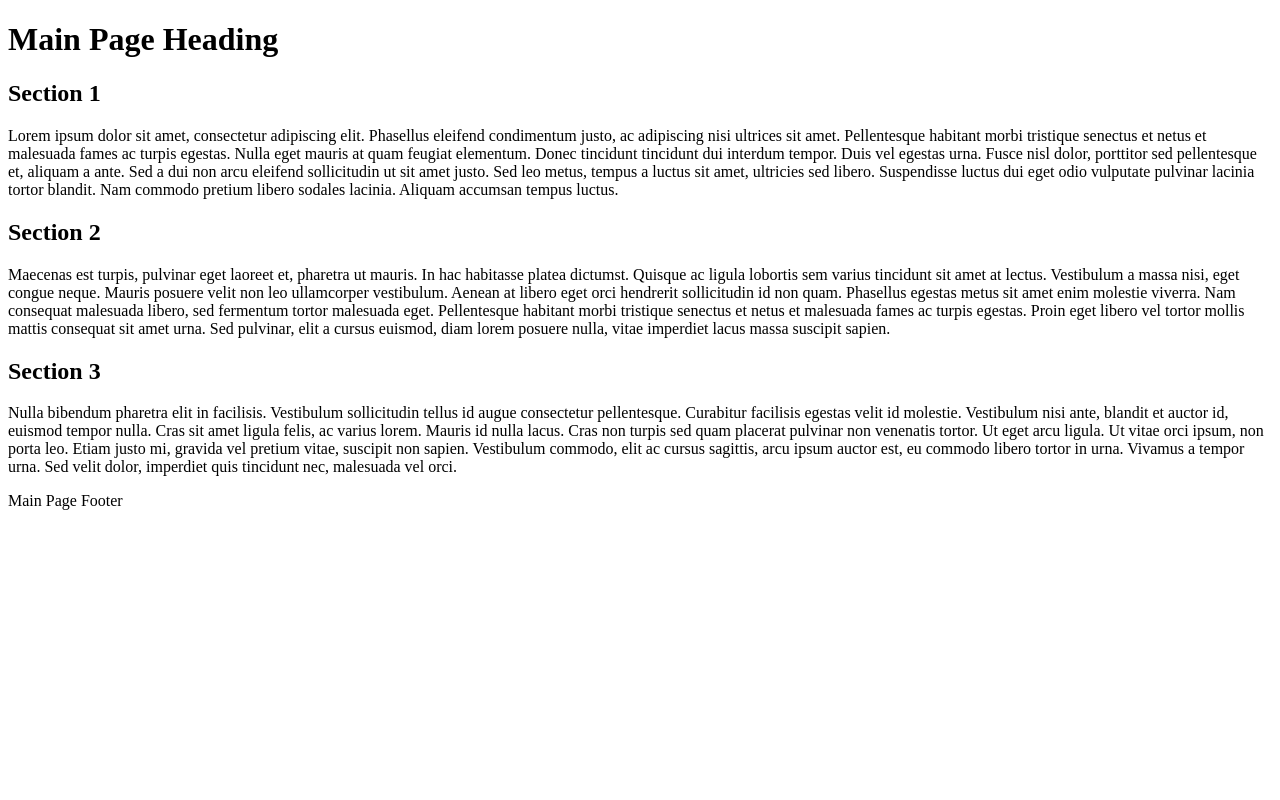
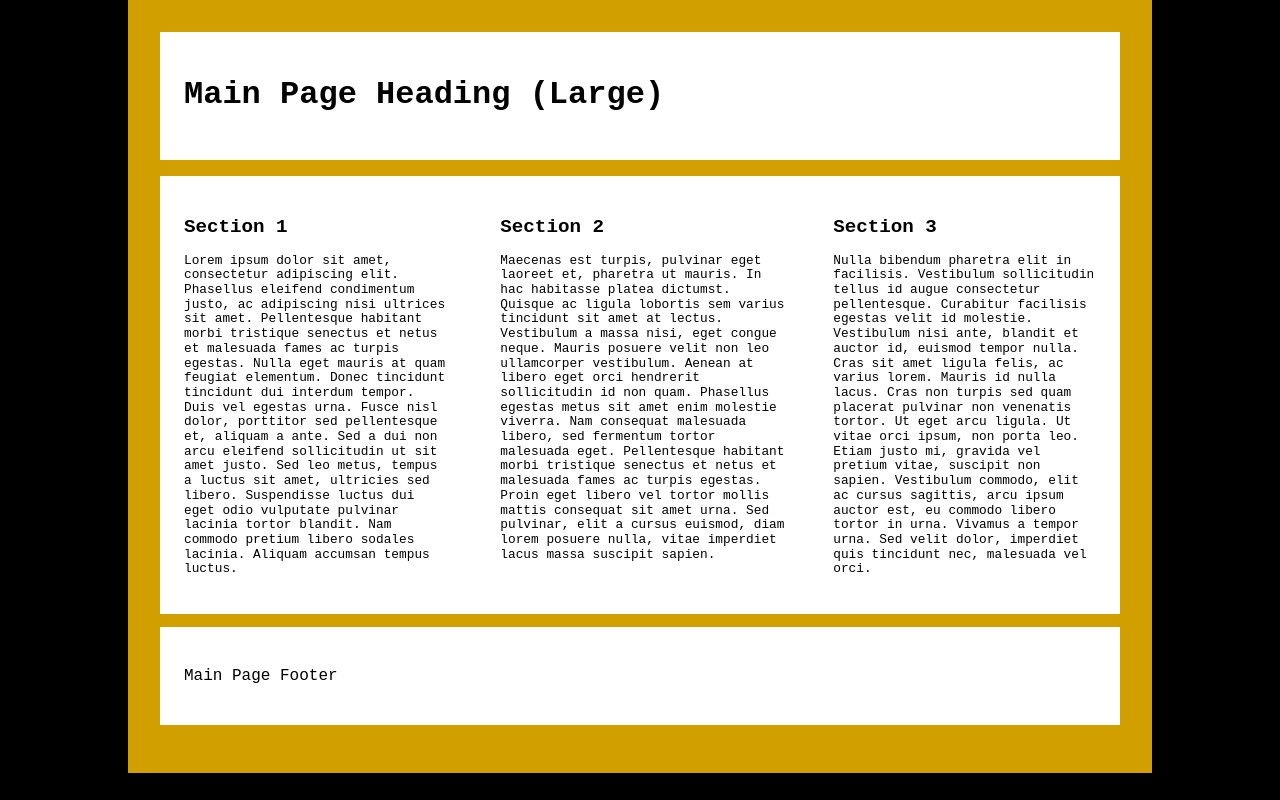
Before and after one commit to ZechsVariety/HTML-CSS-JS-Fundamentals, a PHP site: page / in a window 1280 px wide. Run offline with PHP 8.4, Linux system fonts and the light colour scheme.

Commit message:
lesson 13
aaaaahhh my brain

```diff
--- a/lesson-13/css/style.css
+++ b/lesson-13/css/style.css
@@ -1,8 +1,17 @@
 @charset "utf-8";
+
+html {
+	box-sizing: border-box;
+}
+*, *::before, *::after {
+	box-sizing: inherit; /*everything inherits border box box sizing (ie: 50% will be 50% of the box rather than the content*/
+}
+
 /* Basic layout styles */
 body {
 	background: black;
 	font-size: 100%;
+	font-family: 'Courier New', Courier, monospace;
 }
 #container {
 	background: #ccc;
@@ -21,28 +30,62 @@ main {
 }
 
 
-/* STEP 4: Add styles to visually communicate that this is a small screen - use the ::after psuedoelement and the content property to add some text after the H1 */
+/* DONE 4: Add styles to visually communicate that this is a small screen - use the ::after psuedoelement and the content property to add some text after the H1 */
+h1::after { /* adds small to h1's text at the end */
+	content: " (Small)";
+}
+/* Smartphone/small screen styles */
+/* DONE 5: Edit the above CSS to set the background color of the #container to lightblue */
+#container {
+	background-color: #70f3ff;
+}
 
-/* Smartphone/small screen styles */
+/* DONE 6a: Add a media query to target medium window sizes (tablets) that are a minimum of 481px */
+@media screen and (min-width: 481px) { /*show media queries helps visualize this when using inspect element */
+	/* Tablets/medium screen styles */
+	h1::after {
+		content: " (Medium)";
+	}
+	#container {
+		background-color: blueviolet;
+	}
+	main {
+		flex-direction: row;
+		flex-wrap: wrap;
+		font-size: 0.8em;
+	}
+	/* The first SECTION element inside the MAIN should stretch all the way across the page layout container */
+	main section:nth-of-type(1) { /*first element of type section in main*/
+		flex-basis: 100%;
+	}
+	/* The second and third SECTION elements should sit side-by-side - remember the box model when setting the width with flex-basis */
+	main section:nth-of-type(2),
+	main section:nth-of-type(3) {
+		flex-basis: 50%;
+	}
+}
 
-/* STEP 5: Edit the above CSS to set the background color of the #container to lightblue */
+/* DONE 6b: Edit the above CSS to set the background color of #container to orange and arrange the page in 2-column layout with the first section on top of the second and third sections (using flexbox) */
 
-/* STEP 6a: Add a media query to target medium window sizes (tablets) that are a minimum of 481px */
+/* DONE 7a: Add another media query to target only screens 1025px or larger (notebooks and desktops)*/
+@media screen and (min-width: 1025px), (orientation: landscape) { /*comma is or*/
+	/* Desktops/large screen styles */
+	h1::after {
+		content: " (Large)";
+	}
+	#container {
+		background-color: rgb(209, 160, 0);
+	}
+	main {
+		flex-wrap: nowrap;
+	}
+	main section:nth-of-type(n) { /*you need to be MORE or the same specific*/
+		flex-basis: auto;
+	}
+}
 
-	/* Tablets/medium screen styles */
+/* DONE 7b: Edit the above CSS to set the background color of #container to olive and arrange the page in a 3-column layout (using flexbox) */
 
-	/* The first SECTION element inside the MAIN should stretch all the way across the page layout container */
+/* DONE 8: Add an OR conditional (,) to the above media query that applies the above CSS if the device is being held in landscape orientation, rather than portrait */
 
-	/* The second and third SECTION elements should sit side-by-side - remember the box model when setting the width with flex-basis */
-
-/* STEP 6b: Edit the above CSS to set the background color of #container to orange and arrange the page in 2-column layout with the first section on top of the second and third sections (using flexbox) */
-
-/* STEP 7a: Add another media query to target only screens 1025px or larger (notebooks and desktops)*/
-
-	/* Desktops/large screen styles */
-
-/* STEP 7b: Edit the above CSS to set the background color of #container to olive and arrange the page in a 3-column layout (using flexbox) */
-
-/* STEP 8: Add an OR conditional (,) to the above media query that applies the above CSS if the device is being held in landscape orientation, rather than portrait */
-
-/* STEP 9: Try the orientation switch using the browser developer tools to watch 'orientation: landscape' in action, then go back to the file 'index.html' for STEP 10
+/* DONE 9: Try the orientation switch using the browser developer tools to watch 'orientation: landscape' in action, then go back to the file 'index.html' for STEP 10*/
--- a/lesson-13/index.html
+++ b/lesson-13/index.html
@@ -3,13 +3,14 @@
 	<head>
 		<meta charset="UTF-8" />
 		<title>Resolution Dependent Layout</title>
-<!-- STEP 1: Normalize CSS so all styles start from scratch -->
-
-<!-- STEP 2: Reset the zoom and set the device width to equal the width -->
-
-<!-- STEP 3: Add the main stylesheet with a link element, including a media attribute for screen, then proceed to the file 'css/style.css' for STEP 4 -->
-
-<!-- STEP 10: Add another link element to attach a CSS file for print use only -->
+<!-- DONE 1: Normalize CSS so all styles start from scratch -->
+		<link href="css/normalize.css" rel="stylesheet" />
+<!-- DONE 2: Reset the zoom and set the device width to equal the width -->
+		<meta name="viewport" content="width=device-width, initial-scale=1.0" /> <!--fixes rendering problems when zooming on phones and stuff-->
+<!-- DONE 3: Add the main stylesheet with a link element, including a media attribute for screen, then proceed to the file 'css/style.css' for STEP 4 -->
+		<link href="css/style.css" rel="stylesheet" /> <!--applied after normalize.css-->
+<!-- DONE 10: Add another link element to attach a CSS file for print use only -->
+		<link href="css/print.css" rel="print" /> <!--if you do ctrl p to print, itll look good for printing like a document ya. uses this INSTEAD of the other stylesheets, rather than adding on to them. alternatively you can use @media print{} in the stylesheet, though that's not common practice-->
 
 	</head>
 	<body>
```
